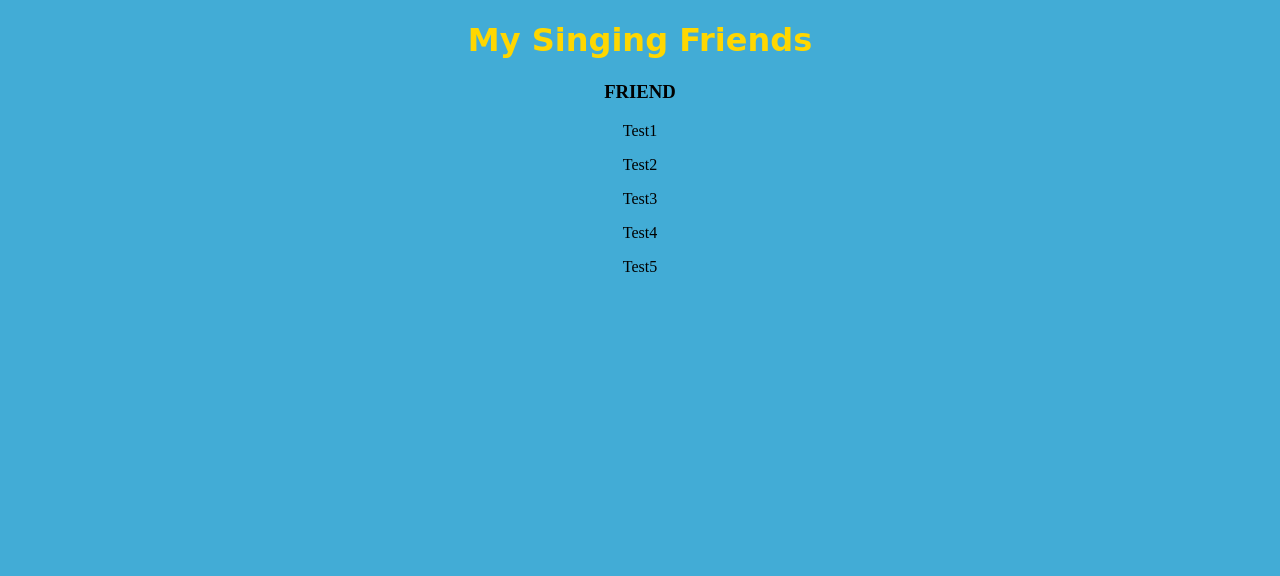
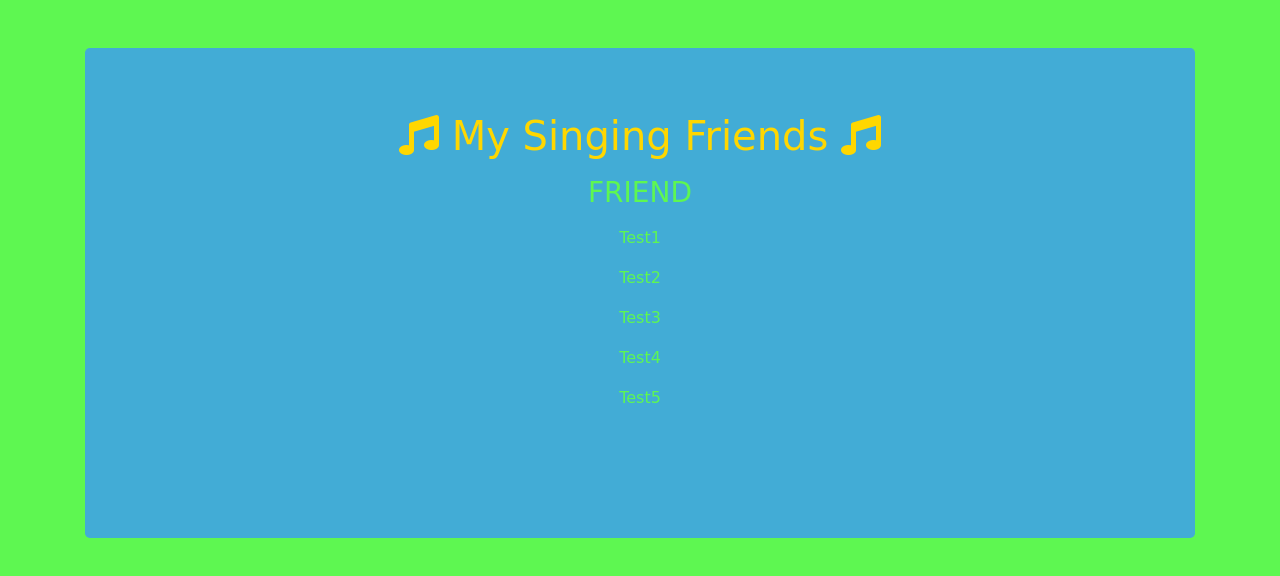
Before and after one commit to Jean-Luc-Adams/Lab-99-Lines-of-Code, a plain HTML site: page index.html in a window 1280 px wide. Drawn offline with nearby package versions, Linux system fonts and the light colour scheme; a web font is replaced by a local one.

Commit message:
Part 1 Completed!

```diff
--- a/app.js
+++ b/app.js
@@ -1,4 +1,7 @@
+// Array of friends
 let friends = ['Jimmy', 'Sheen', 'Carl', 'Cindy', 'Libby'];
+
+// Function that sings a song that repeats until completion for each friend
 
 function sing() {
     for (let i = 0; i < friends.length; i++) {
--- a/index.html
+++ b/index.html
@@ -6,21 +6,39 @@
     <meta name="viewport" content="width=device-width, initial-scale=1.0">
     <meta http-equiv="X-UA-Compatible" content="ie=edge">
     <title>99 Lines of Code In The File</title>
+    <link rel="stylesheet" href="https://use.fontawesome.com/releases/v5.0.10/css/all.css" integrity="sha384-+d0P83n9kaQMCwj8F4RJB66tzIwOKmrdb46+porD/OvrJ+37WqIM7UoBtwHO6Nlg"
+        crossorigin="anonymous">
+    <link rel="stylesheet" href="https://stackpath.bootstrapcdn.com/bootstrap/4.1.0/css/bootstrap.min.css" integrity="sha384-9gVQ4dYFwwWSjIDZnLEWnxCjeSWFphJiwGPXr1jddIhOegiu1FwO5qRGvFXOdJZ4"
+        crossorigin="anonymous">
     <link href="https://fonts.googleapis.com/css?family=Gugi" rel="stylesheet">
     <link rel="stylesheet" href="styles.css" type="text/css">
     <script src="app.js"></script>
 </head>
 
 <body>
-    <h1 class="text-center">My Singing Friends</h1>
-    <div class="friend text-center">
-        <h3>Friend</h3>
-        <p>Test1</p>
-        <p>Test2</p>
-        <p>Test3</p>
-        <p>Test4</p>
-        <p>Test5</p>
+    <div class="container">
+        <div class='jumbotron bg-color mt-5'>
+            <h1 class="text-center">
+                <i class="fas fa-music"></i>
+                My Singing Friends
+                <i class="fas fa-music"></i>
+            </h1>
+            <div class="text-center pb-5">
+                <h3 class='my-3'>Friend</h3>
+                <p>Test1</p>
+                <p>Test2</p>
+                <p>Test3</p>
+                <p>Test4</p>
+                <p>Test5</p>
+            </div>
+        </div>
     </div>
+
+
+
+
+
+
 </body>
 
 </html>
--- a/styles.css
+++ b/styles.css
@@ -1,11 +1,23 @@
-* {
+body {
+    background-color: rgb(94, 247, 81);
+}
+
+
+.bg-color {
     background-color: rgb(66, 172, 214);
+
 }
 
 h1 {
     color: gold;
     font-family: 'Gugi', cursive;
 }
+
+p, h3 {
+    font-family: 'Gugi', cursive;
+    color: rgb(94, 247, 81);
+}
+
 
 .text-center {
     text-align: center;
```
Also changed, not shown: 1 other file.
